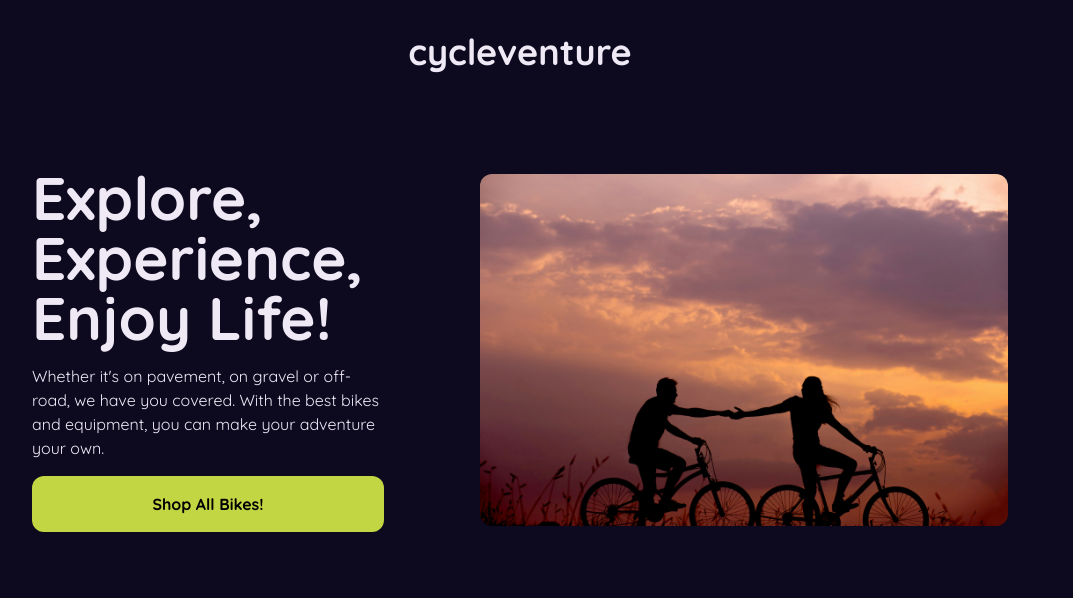
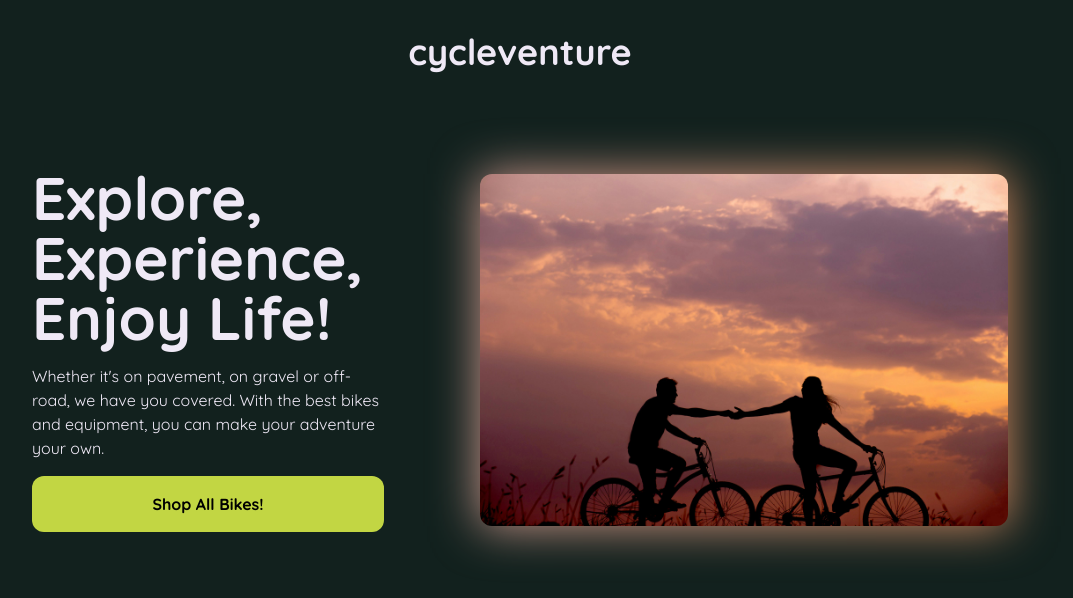
Before and after one commit to AtanasovCode/cycleventure-next, a Next.js app: page / in a window 1280 px wide. Shown: the top 598 px of the page, without its empty margins (120-1193 px from the left). Built offline with nearby package versions, Linux system fonts and the light colour scheme.

Commit message:
minor improvements

```diff
--- a/app/page.tsx
+++ b/app/page.tsx
@@ -26,7 +26,8 @@ export default function Page() {
             </Link>
           </div>
         </div>
-        <div className="flex items-center justify-center rounded-xl overflow-hidden md:w-2/3  lg:w-1/2">
+        <div className="md:w-2/3 lg:w-1/2 relative">
+          <div className="flex items-center justify-center rounded-xl overflow-hidden z-50">
             <Image
               src="/hero-mobile.jpg"
               width={640}
@@ -49,6 +50,8 @@ export default function Page() {
               className="hidden xl:block"
             />
           </div>
+          <div className="absolute top-1/2 left-1/2 -translate-x-1/2 -translate-y-1/2 w-[100%] h-[100%] bg-image-gradient z-[-1] blur-xl" />
+        </div>
       </div>
     </div >
   );
--- a/app/ui/products/FilterWrapper.tsx
+++ b/app/ui/products/FilterWrapper.tsx
@@ -10,22 +10,22 @@ type FilterWrapperProps = {
 export default function FilterWrapper({ title, differentFilters, handleFilterChange, checkFilter }: FilterWrapperProps) {
     return (
         <div className="flex flex-col items-start justify-start gap-4">
-            <div className="font-bold text-base">
+            <div className="font-bold text-xl lg:text-base">
                 {title}
             </div>
-            <div className="w-full flex flex-col items-start justify-start gap-2">
+            <div className="w-full flex flex-col items-start justify-start gap-4">
                 {differentFilters.map((filter) => {
                     return (
                         <div
                             key={filter.value}
-                            className="w-full flex items-center justify-start gap-2 cursor-pointer ml-2"
+                            className="w-full flex items-center justify-start gap-3 cursor-pointer ml-2"
                             onClick={() => handleFilterChange(filter.value)}
                         >
                             <div
-                                className="w-3 aspect-square border border-text rounded-sm"
+                                className="w-5 lg:w-4 aspect-square border border-text rounded-sm"
                                 style={{ backgroundColor: checkFilter(filter.value) ? "white" : undefined }}
                             />
-                            <div className="text-sm">{filter.name}</div>
+                            <div className="text-xl lg:text-sm">{filter.name}</div>
                         </div>
                     );
                 })}
--- a/app/ui/products/SideFilters.tsx
+++ b/app/ui/products/SideFilters.tsx
@@ -51,7 +51,7 @@ export default function SideFilters({ filters, setFilters, showFilters, setShowF
     return (
         <div
             className={clsx(
-                "fixed lg:relative min-h-dvh w-dvw lg:w-auto bg-background z-50 flex flex-col items-start justify-start gap-10 transform transition-transform duration-300 ease-in-out p-12",
+                "fixed lg:relative min-h-dvh w-dvw lg:w-auto bg-secondary z-50 flex flex-col items-start justify-start gap-10 transform transition-transform duration-300 ease-in-out p-12",
                 {
                     "-translate-x-full lg:translate-x-0": !showFilters, // Hidden state
                     "translate-x-0 fixed lg:relative": showFilters,   // Visible state
@@ -61,7 +61,7 @@ export default function SideFilters({ filters, setFilters, showFilters, setShowF
             <div className="text-text hidden lg:block font-bold text-lg md:text-xl lg:text-2xl">
                 cycleventure
             </div>
-            <div className="text-left -mb-4 font-bold text-lg">
+            <div className="text-left -mb-4 font-bold text-2xl lg:text-lg">
                 Filters
             </div>
             <div className="flex flex-col items-start justify-center gap-5">
--- a/tailwind.config.ts
+++ b/tailwind.config.ts
@@ -10,10 +10,13 @@ export default {
     extend: {
       colors: {
         'text': 'hsl(268, 42%, 94%)',
-        'background': 'hsl(250, 53%, 8%)',
+        'background': 'hsl(170, 28%, 10%)', // 'hsl(250, 53%, 8%)',
         'primary': 'hsl(272, 62%, 71%)',
-        'secondary': 'hsl(270, 28%, 17%)',
+        'secondary': 'hsl(170, 28%, 13%)',
         'accent': 'hsl(68, 64%, 55%)',
+      },
+      backgroundImage: {
+        'image-gradient': 'linear-gradient(to right, #D19B91, #D7895E)',
       },
       screens: {
         'xs': "550px",
```
Lines whose indentation alone changed are shown as unchanged.
